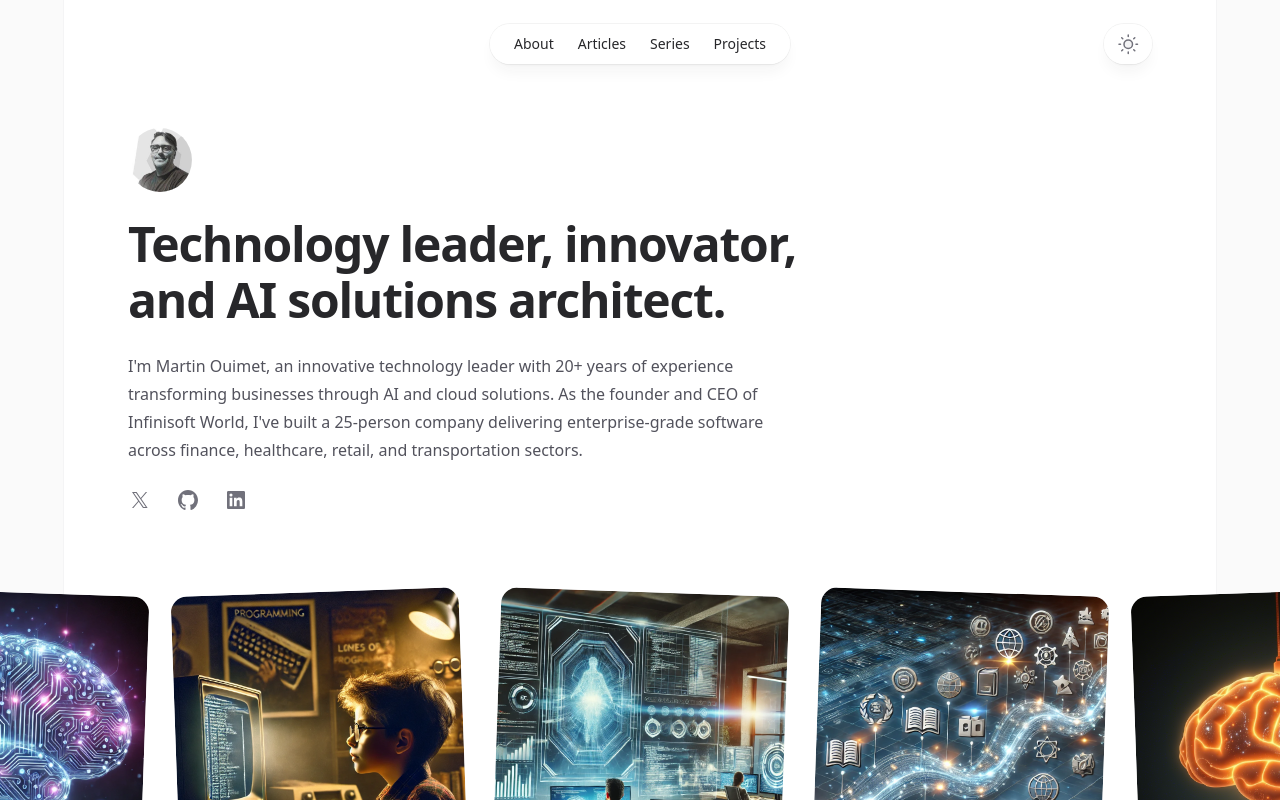
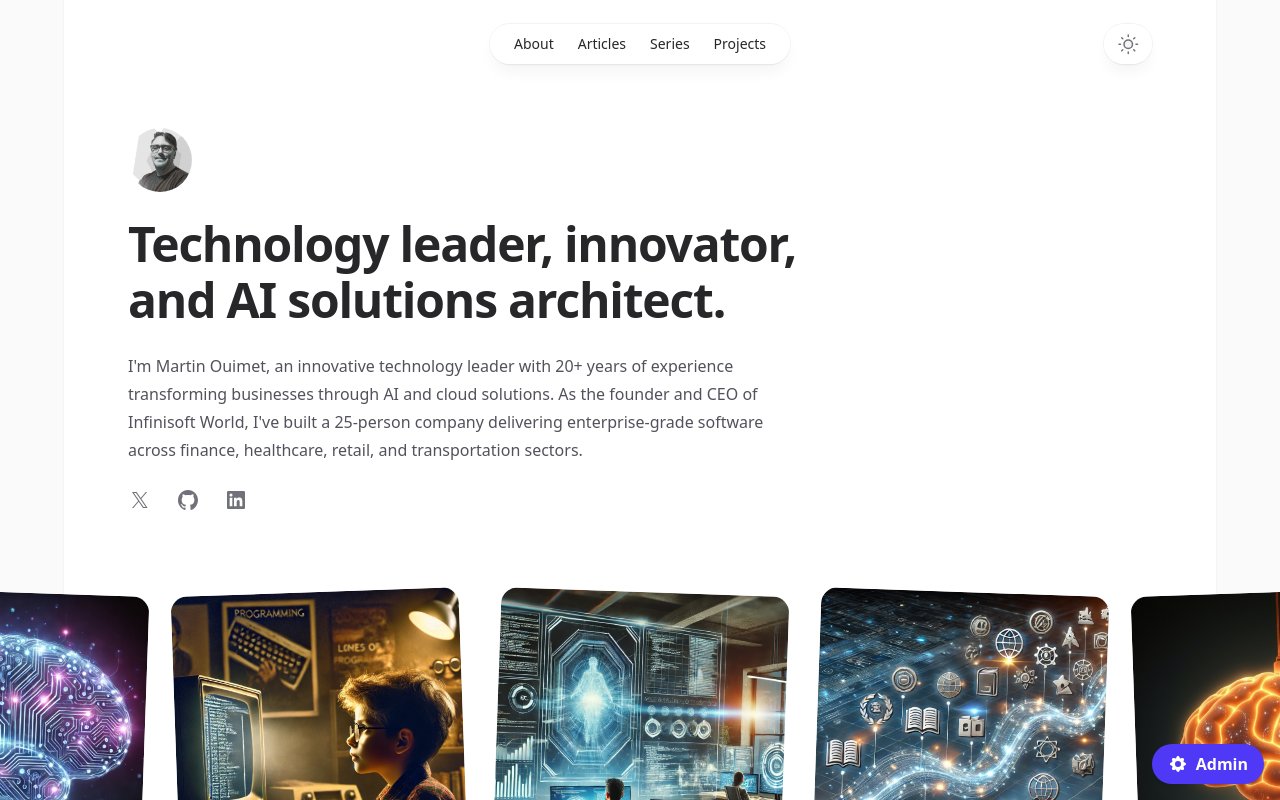
Before and after one commit to mouimet-infinisoft/my-blog, a Next.js app: page / in a window 1280 px wide. Shown: the top 800 px of the page. Built offline with nearby package versions, Linux system fonts and the light colour scheme; no server answers.

Commit message:
Add admin menu that's only visible in development mode

```diff
--- a/src/app/content/articles/test-article.json
+++ b/src/app/content/articles/test-article.json
@@ -3,10 +3,14 @@
   "description": "This is a test article to verify our new approach of separating metadata from MDX content.",
   "author": "Martin Ouimet",
   "date": "2025-06-01",
-  "tags": ["test", "metadata", "json"],
+  "tags": [
+    "test",
+    "metadata",
+    "json"
+  ],
   "category": "Test",
   "githubRepo": "",
-  "status": "draft",
+  "status": "published",
   "publishDate": "2025-06-05",
   "isStandalone": true,
   "slug": "test-article"
--- a/src/app/content/series/brainstack-hub-series/_series.json
+++ b/src/app/content/series/brainstack-hub-series/_series.json
@@ -5,7 +5,7 @@
   "coverImage": "/images/hub_series.png",
   "category": "Architecture",
   "githubRepo": "",
-  "status": "draft",
+  "status": "ready",
   "publishDate": "2025-04-05",
   "releaseSchedule": {
     "frequency": "weekly",
--- a/src/app/layout.tsx
+++ b/src/app/layout.tsx
@@ -1,6 +1,7 @@
 import { type Metadata } from 'next'
 import { Providers } from '@/app/providers'
 import { Layout } from '@/components/Layout'
+import { AdminMenu } from '@/components/AdminMenu'
 import { Inter, Lexend } from 'next/font/google'
 import '@/styles/tailwind.css'
 
@@ -41,6 +42,7 @@ export default function RootLayout({
         <Providers>
           <div className="flex w-full">
             <Layout>{children}</Layout>
+            <AdminMenu />
           </div>
         </Providers>
       </body>
--- /dev/null
+++ b/src/components/AdminMenu.tsx
@@ -0,0 +1,73 @@
+import React from 'react';
+import Link from 'next/link';
+import { usePathname } from 'next/navigation';
+
+export function AdminMenu() {
+  const pathname = usePathname();
+  const [isOpen, setIsOpen] = React.useState(false);
+
+  // Only show in development mode
+  if (process.env.NODE_ENV !== 'development') {
+    return null;
+  }
+
+  return (
+    <div className="fixed bottom-4 right-4 z-50">
+      <button
+        onClick={() => setIsOpen(!isOpen)}
+        className="bg-indigo-600 hover:bg-indigo-700 text-white font-bold py-2 px-4 rounded-full shadow-lg flex items-center"
+      >
+        <svg
+          xmlns="http://www.w3.org/2000/svg"
+          className="h-5 w-5 mr-2"
+          viewBox="0 0 20 20"
+          fill="currentColor"
+        >
+          <path
+            fillRule="evenodd"
+            d="M11.49 3.17c-.38-1.56-2.6-1.56-2.98 0a1.532 1.532 0 01-2.286.948c-1.372-.836-2.942.734-2.106 2.106.54.886.061 2.042-.947 2.287-1.561.379-1.561 2.6 0 2.978a1.532 1.532 0 01.947 2.287c-.836 1.372.734 2.942 2.106 2.106a1.532 1.532 0 012.287.947c.379 1.561 2.6 1.561 2.978 0a1.533 1.533 0 012.287-.947c1.372.836 2.942-.734 2.106-2.106a1.533 1.533 0 01.947-2.287c1.561-.379 1.561-2.6 0-2.978a1.532 1.532 0 01-.947-2.287c.836-1.372-.734-2.942-2.106-2.106a1.532 1.532 0 01-2.287-.947zM10 13a3 3 0 100-6 3 3 0 000 6z"
+            clipRule="evenodd"
+          />
+        </svg>
+        Admin
+      </button>
+
+      {isOpen && (
+        <div className="absolute bottom-14 right-0 bg-white dark:bg-zinc-800 rounded-lg shadow-xl p-4 w-48 border border-gray-200 dark:border-zinc-700">
+          <div className="space-y-2">
+            <Link
+              href="/admin"
+              className={`block px-4 py-2 rounded-md ${
+                pathname === '/admin'
+                  ? 'bg-indigo-100 dark:bg-indigo-900 text-indigo-700 dark:text-indigo-300'
+                  : 'hover:bg-gray-100 dark:hover:bg-zinc-700'
+              }`}
+            >
+              Dashboard
+            </Link>
+            <Link
+              href="/admin/articles/new"
+              className={`block px-4 py-2 rounded-md ${
+                pathname === '/admin/articles/new'
+                  ? 'bg-indigo-100 dark:bg-indigo-900 text-indigo-700 dark:text-indigo-300'
+                  : 'hover:bg-gray-100 dark:hover:bg-zinc-700'
+              }`}
+            >
+              New Article
+            </Link>
+            <Link
+              href="/admin/series/new"
+              className={`block px-4 py-2 rounded-md ${
+                pathname === '/admin/series/new'
+                  ? 'bg-indigo-100 dark:bg-indigo-900 text-indigo-700 dark:text-indigo-300'
+                  : 'hover:bg-gray-100 dark:hover:bg-zinc-700'
+              }`}
+            >
+              New Series
+            </Link>
+          </div>
+        </div>
+      )}
+    </div>
+  );
+}
```
